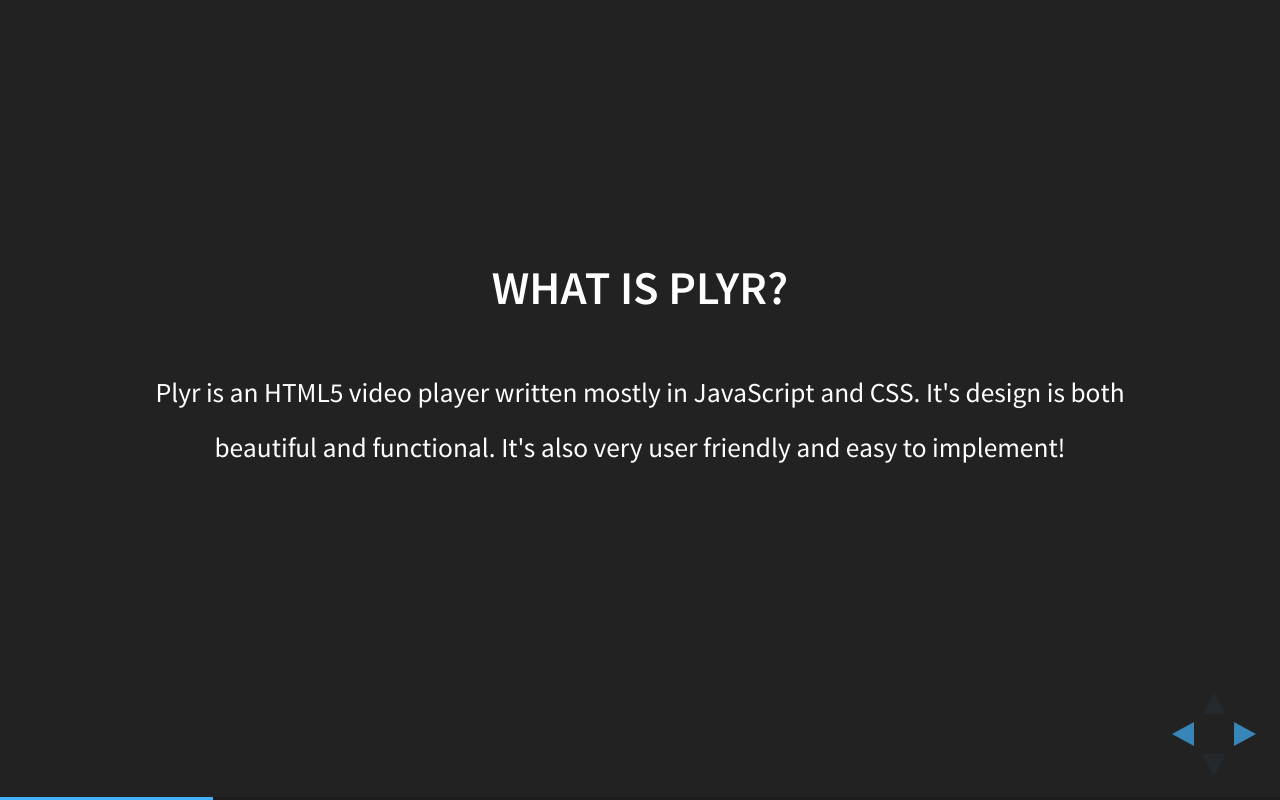
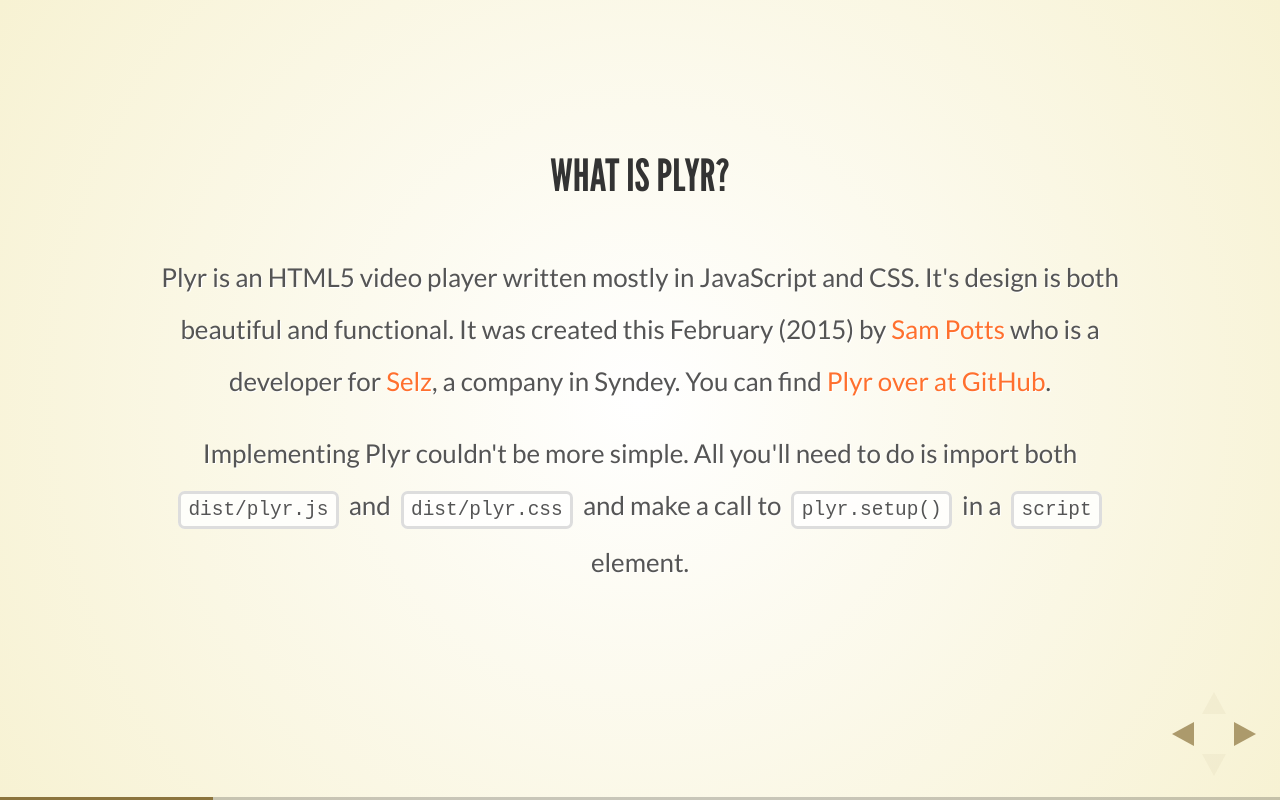
Before and after one commit to Arcrammer/19.-WIA, a website: page The-Presentation/index.html in a window 1280 px wide. Both pictures are taken after a click on the element 1251 px from the left and 734 px from the top of the page. Drawn offline with Linux system fonts and the light colour scheme.

Commit message:
Change Styles to Fit Theme

```diff
--- a/The-Presentation/Assets/Stylesheets/Main.css
+++ b/The-Presentation/Assets/Stylesheets/Main.css
@@ -6,12 +6,42 @@
     Full Sail University  */
 
 /* Content */
+.reveal h1 {
+  font-size: 2.5em;
+  margin-bottom: 6.5%;
+}
+
 .reveal h2 {
   font-size: 1.2em;
   margin-bottom: 5%;
 }
 
 .reveal p {
+  color: #555;
   font-size: 0.7em;
   line-height: 200%;
+  text-shadow: 1px 1px white;
 }
+
+.reveal code {
+  background-color: rgba(255, 255, 255, 0.8);
+  border: 3px solid #ddd;
+  border-radius: 6.5px;
+  font-size: 0.75em;
+  margin: auto 0.5%;
+  padding: 0.5% 0.75%;
+}
+
+.reveal a:link, .reveal a:visited {
+  color: #ff702e;
+}
+
+.reveal a:hover {
+  color: #ff9e71;
+  text-decoration: underline;
+}
+
+.reveal a:active {
+  color: #c76e44;
+  text-decoration: underline;
+}
--- a/The-Presentation/index.html
+++ b/The-Presentation/index.html
@@ -12,7 +12,7 @@
 
     <!-- Links -->
       <link rel="stylesheet" href="css/reveal.css">
-      <link rel="stylesheet" href="css/theme/black.css" id="theme">
+      <link rel="stylesheet" href="css/theme/beige.css" id="theme">
       <link rel="stylesheet" href="Assets/Plyr/dist/plyr.css">
       <link rel="stylesheet" href="Assets/Stylesheets/Main.css">
       <!-- Code syntax highlighting -->
@@ -40,12 +40,13 @@
       <div class="slides">
         <section>
           <h1>The Presentation</h1>
-          <p>Created by <a href="https://github.com/Arcrammer/19.-WIA/tree/master/The-Presentation/">Alexander</a> for Full Sail University</p>
+          <p>Created by <a href="http://github.com/Arcrammer/19.-WIA/tree/master/The-Presentation/">Alexander</a> for Full Sail University</p>
           <p>June 2015</p>
         </section>
         <section>
           <h2>What is Plyr?</h2>
-          <p>Plyr is an HTML5 video player written mostly in JavaScript and CSS. It's design is both beautiful and functional. It's also very user friendly and easy to implement!</p>
+          <p>Plyr is an HTML5 video player written mostly in JavaScript and CSS. It's design is both beautiful and functional. It was created this February (2015) by <a href="http://github.com/SamPotts">Sam Potts</a> who is a developer for <a href="http://selz.com/">Selz</a>, a company in Syndey. You can find <a href="http://github.com/Selz/plyr" target="_blank">Plyr over at GitHub</a>.</p>
+          <p>Implementing Plyr couldn't be more simple. All you'll need to do is import both <code>dist/plyr.js</code> and <code>dist/plyr.css</code> and make a call to <code>plyr.setup()</code> in a <code>script</code> element.</p>
         </section>
         <!-- Example of nested vertical slides -->
         <section>
@@ -69,7 +70,7 @@
         </section>
         <section>
           <h2>Who is the developer of Plyr?</h2>
-          <p>Plyr was made by <a href="https://github.com/SamPotts">Sam Potts</a> and first pushed to GitHub in February, 2015. <a href="https://github.com/Selz/plyr/graphs/contributors">Other developers</a> have also helped, but Sam has made more than 95% of the commits.</p>
+          <p>Plyr was made by <a href="http://github.com/SamPotts">Sam Potts</a> and first pushed to GitHub in February, 2015. <a href="http://github.com/Selz/plyr/graphs/contributors">Other developers</a> have also helped, but Sam has made more than 95% of the commits.</p>
         </section>
         <section>
           <h2>Installation</h2>
@@ -96,7 +97,7 @@
       <script src="js/reveal.js"></script>
       <script>
   			// Full list of configuration options available at:
-  			// https://github.com/hakimel/reveal.js#configuration
+  			// http://github.com/hakimel/reveal.js#configuration
   			Reveal.initialize({
   			  controls: true,
   			  progress: true,
```
Lines whose indentation alone changed are shown as unchanged.
